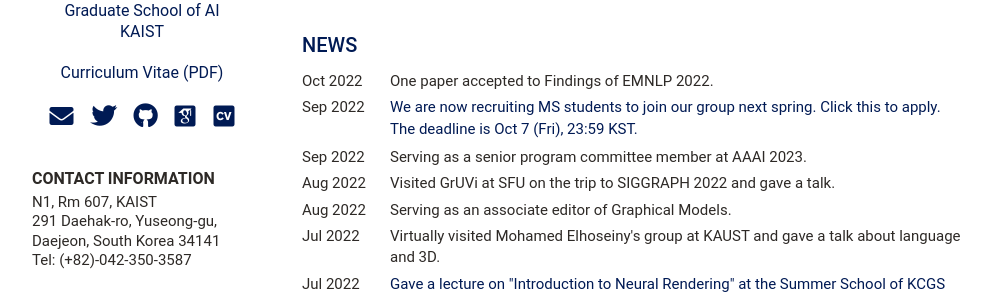
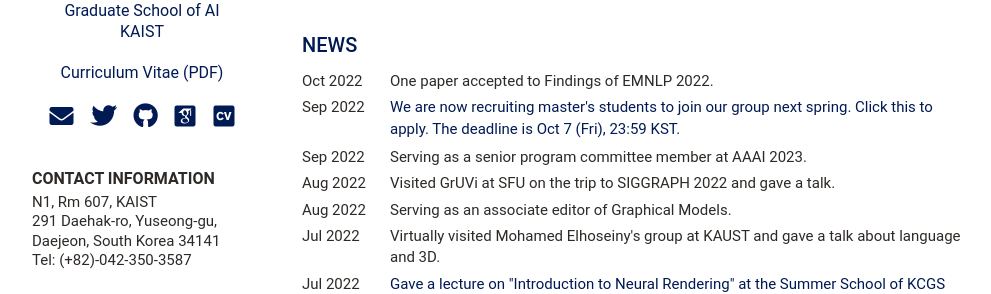
Before and after one commit to mhsung/mhsung.github.io, a Jekyll site: the page built from index.html, in a window 1280 px wide and 900 px high. Shown: the part 321-615 px from the top of the window, without its empty margins (126-1117 px from the left). Built offline with Jekyll 4.4.1, drawn with Linux system fonts in a browser that asks for light colours; some web fonts are replaced; some of the changed text lies outside the part shown.

Commit message:
Fixed typos.

```diff
--- a/_data/news.yml
+++ b/_data/news.yml
@@ -1,7 +1,7 @@
 news:
     - title: "One paper accepted to Findings of EMNLP 2022."
       time: Oct 2022
-    - title: "We are now recruiting MS students to join our group next spring. Click this to apply. The deadline is Oct 7 (Fri), 23:59 KST."
+    - title: "We are now recruiting master's students to join our group next spring. Click this to apply. The deadline is Oct 7 (Fri), 23:59 KST."
       time: Sep 2022
       link: https://research.typeform.com/to/cYQEYa5L
     - title: "Serving as a senior program committee member at AAAI 2023."
--- a/_includes/students.html
+++ b/_includes/students.html
@@ -35,7 +35,7 @@
     {% assign students = site.data.students.ms %}
     {% if students.size > 0 %}
         <h3 class="container-block-subtitle">
-            Masters Students
+            Master's Students
         </h3>
 
         <div class="student-table">
```
